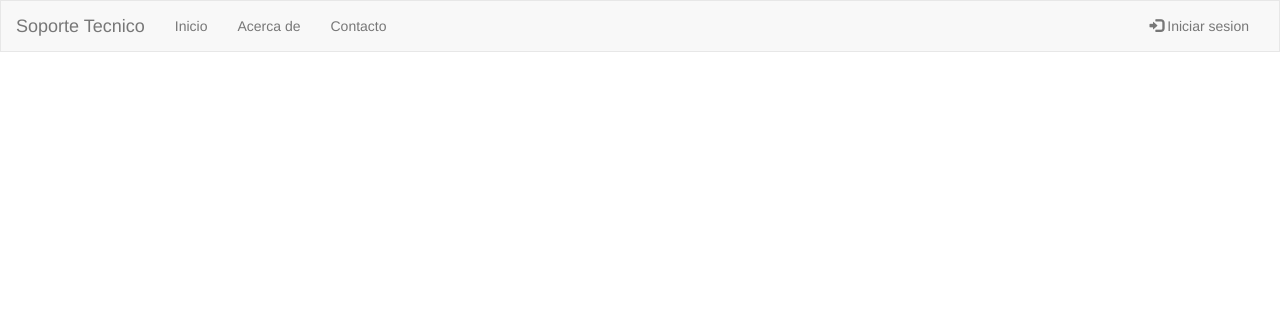
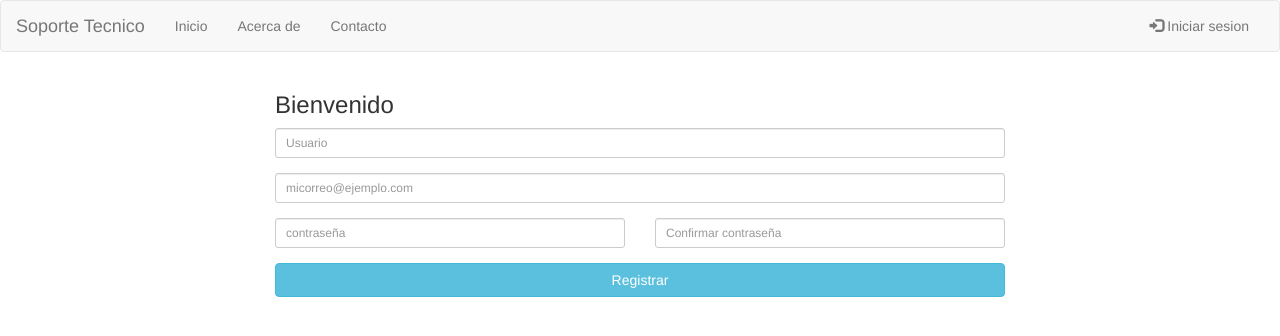
Before and after one commit to msAngeles/SoporteTecnicoDesdeCero, a PHP site: page /vista/registro.php in a window 1280 px wide. Shown: the top 336 px of the page. Run offline with PHP 8.4, Linux system fonts and the light colour scheme.

Commit message:
Agregando registro de usuario

```diff
--- a/vista/registro.php
+++ b/vista/registro.php
@@ -8,35 +8,7 @@
     <link rel="stylesheet" href="../css/bootstrap.min.css">
     <script src="../js/jquery.min.js"></script>
     <script src="../js/bootstrap.min.js"></script>
-    <style>
-        /* Remove the navbar's default margin-bottom and rounded borders */
 
-        .navbar {
-            margin-bottom: 0;
-            border-radius: 0;
-        }
-        /* Add a gray background color and some padding to the footer */
-
-        footer {
-            background-color: #f2f2f2;
-            padding: 25px;
-        }
-
-        .carousel-inner img {
-            width: 100%;
-            /* Set width to 100% */
-            margin: auto;
-            min-height: 100px;
-        }
-        /* Hide the carousel text when the screen is less than 600 pixels wide */
-
-        @media (max-width: 600px) {
-            .carousel-caption {
-                display: none;
-            }
-        }
-
-    </style>
 </head>
 
 <body>
@@ -66,6 +38,39 @@
     <!--Termina Menu-->
 
 
+
+<!--Inicia formulario Registro-->
+    <div class="container">
+        <div class="form-group centered-form">
+            <div class="col-xs-12 col-sm-8 col-md-offset-4 col-sm-offset-2 col-md-offset-2">
+                <h3>Bienvenido</h3>
+                <form role="form" action="" method="post">
+                    <div class="form-group">
+                        <input type="text" name="Usuario" class="form-control input-sm" placeholder="Usuario">
+                    </div>
+                    <div class="form-group">
+                        <input type="email" name="email" id="email" class="form-control input-sm" placeholder="micorreo@ejemplo.com">
+                    </div>
+                    <div class="row">
+                        <div class="col-xs-6 col-sm-6 col-md-6">
+                            <div class="form-group">
+                                <input type="password" name="contraseña" class="form-control input-sm" placeholder="contraseña">
+                            </div>
+                        </div>
+                        <div class="col-xs-6 col-sm-6 col-md-6">
+                            <div class="form-group">
+                                <input type="password" name="repassword" class="form-control input-sm" placeholder="Confirmar contraseña">
+                            </div>
+                        </div>
+                    </div>
+                    <input type="submit" value="Registrar" class="btn btn-info btn-block">
+                </form>
+            </div>
+        </div>
+    </div>
+<!--Termina formulario Registro-->
+
+
 </body>
 
 </html>
```
